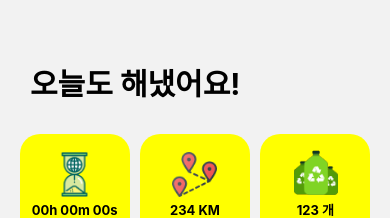
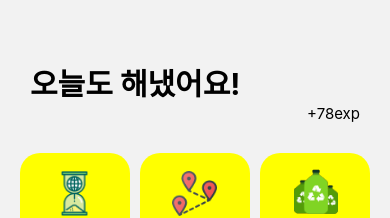
Before and after one commit to chosim-dvlpr/GreenStep, a React Native app in the folder FrontEnd/GreenStep/: screen /ploggingfinish in a window 390 px wide. Shown: the top 218 px of the page. Built offline with nearby package versions, Linux system fonts and the light colour scheme.

Commit message:
feat: 플로깅 종료화면 경험치 및 css 추가

```diff
--- a/FrontEnd/GreenStep/src/Page/PloggingFinish.tsx
+++ b/FrontEnd/GreenStep/src/Page/PloggingFinish.tsx
@@ -4,6 +4,7 @@ import styled from 'styled-components/native';
 import ButtonStyle from '../Style/ButtonStyle';
 import ProfilePloggingDataInfo from '../Component/Profile/ProfilePloggingDataInfo';
 import ImageStyle from '../Style/Image';
+import fileTokenHttp from '../Api/fileTokenHttp';
 
 const PloggingFinishContainer = styled.View`
 `
@@ -12,6 +13,13 @@ const HeaderText = styled.Text`
   font-size: 30;
   font-weight: bold;
   color: black;
+`
+
+const HeaderSubText = styled.Text`
+  font-size: 15;
+  text-align: right;
+  color: black;
+  margin-right: 30;
 `
 
 const HeaderTextContainer = styled.View`
@@ -28,7 +36,7 @@ const PloggingDataContainer = styled.View`
 const UploadPhotoButtonContainer = styled.View`
   width: 86%;
   margin: auto;
-  margin-top: 30;
+  margin-top: 10;
 `
 
 const ImageContainer = styled.View`
@@ -42,8 +50,18 @@ const ImageContainer = styled.View`
 
 const PloggingFinish = () => {
 
+  /** 경험치 얻기 */
+  const getExp = () => {
+
+  }
+
+  /** 사진 업로드 기능 */
+  const ploggingId = 1;
   const uploadPhoto = () => {
     console.log('사진 업로드 버튼 클릭')
+    // fileTokenHttp.post(`/upload/img/${ploggingId}`, `data`)
+    // .then((res) => console.log('사진 업로드 성공 : ', res))
+    // .catch(err => console.log('사진 업로드 실패 : ', err))
   };
 
   return (
@@ -52,6 +70,7 @@ const PloggingFinish = () => {
         {/* 헤더 */}
         <HeaderTextContainer>
           <HeaderText>오늘도 해냈어요!</HeaderText>
+          <HeaderSubText>+78exp</HeaderSubText>
         </HeaderTextContainer>
 
         {/* 플로깅 데이터 */}
@@ -61,6 +80,7 @@ const PloggingFinish = () => {
 
         {/* 인증하기 버튼 */}
         <UploadPhotoButtonContainer>
+          {/* <input type='file'/> */}
           <TouchableOpacity
           onPress={() => uploadPhoto()}
           style={[
```
